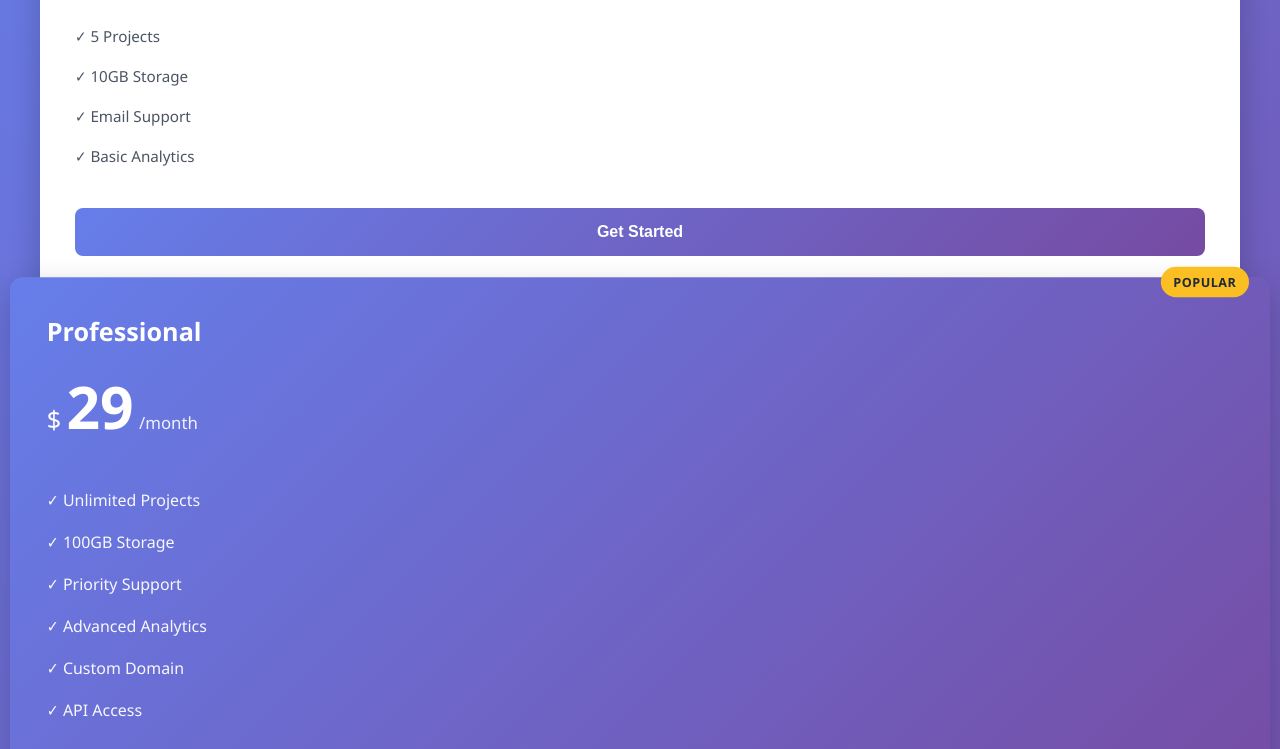
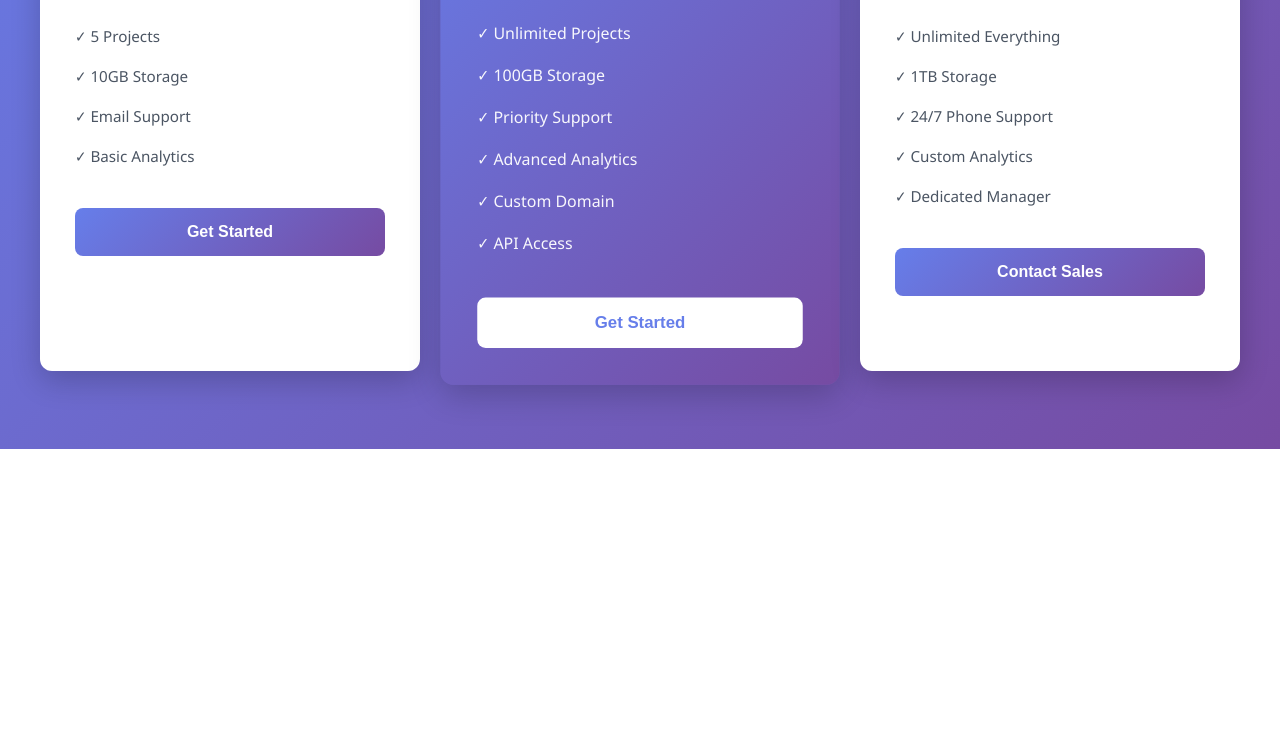
Before and after one commit to Edin93/holbertonschool-web-development, a plain HTML site: page css-grid/task_3/index.html in a window 1280 px wide. Shown: the part 351-1100 px from the top of the page. After the commit the page ends 800 px from the top, so only its background shows below. Drawn offline with Linux system fonts and the light colour scheme.

Commit message:
update task 2 css gap property + add task 3 solution

```diff
--- a/css-grid/task_2/styles.css
+++ b/css-grid/task_2/styles.css
@@ -33,7 +33,7 @@ h1 {
 .articles-grid {
     display: grid;
     grid-template-columns: repeat(2, 1fr);
-    grid-gap: 20px;
+    gap: 20px;
 }
 
 .featured-article {
--- a/css-grid/task_3/styles.css
+++ b/css-grid/task_3/styles.css
@@ -31,6 +31,9 @@ h1 {
 }
 
 .pricing-grid {
+    display: grid;
+    grid-template-columns: repeat( auto-fit, minmax(280px, 1fr) );
+    gap: 30px;
 }
 
 .pricing-card {
```
